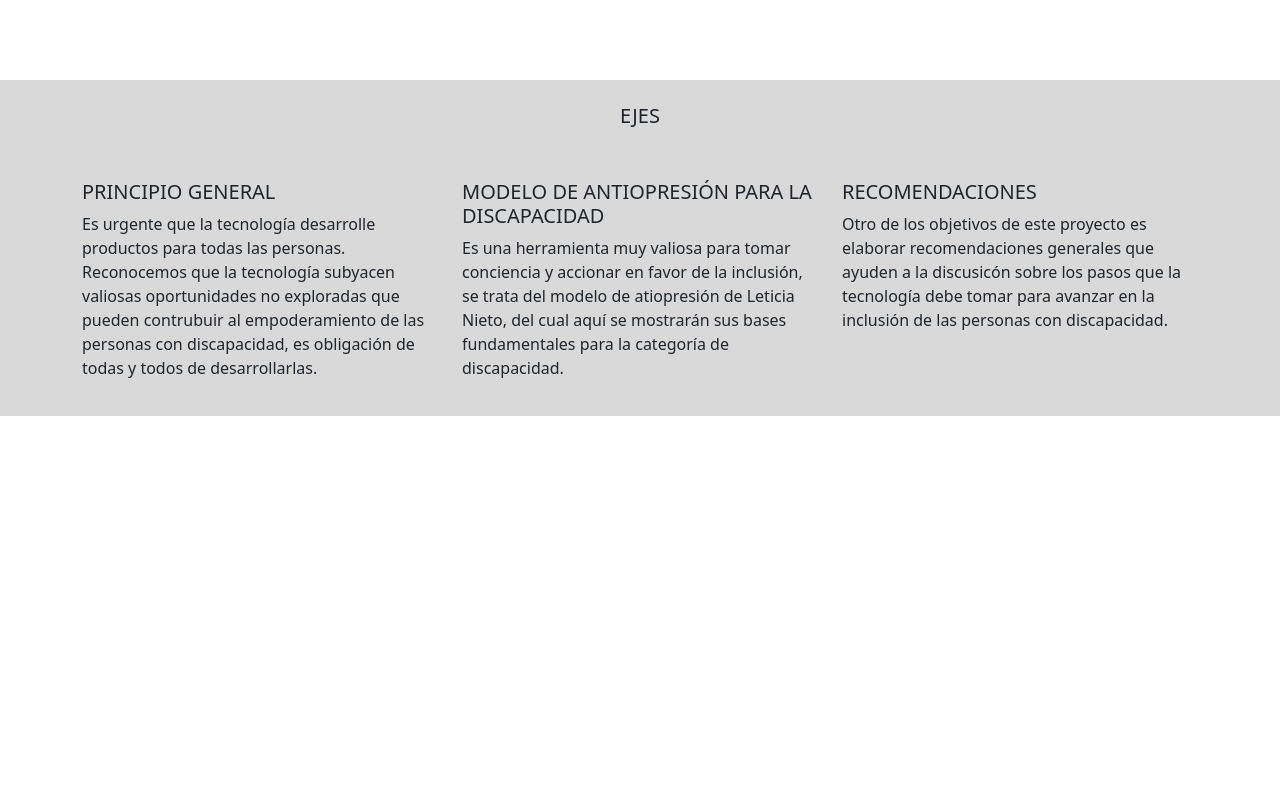
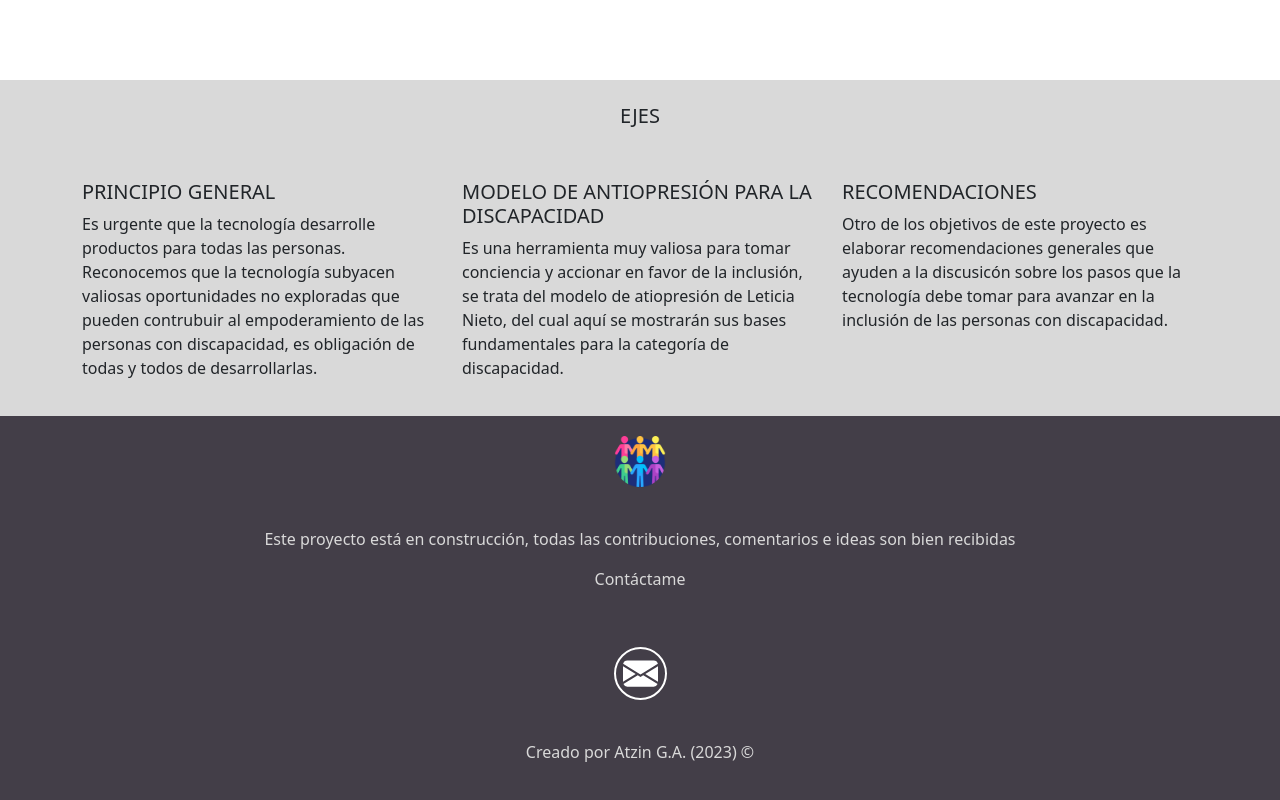
Before and after one commit to atzina/tecnologia-discapacidad, a React (Vite) app in the folder tecnologia_y_discapacidad/: page / in a window 1280 px wide. Shown: the part 963-1763 px from the top of the page. Before the commit the page ends 1379 px from the top, so only its background shows below. Built offline with nearby package versions, Linux system fonts and the light colour scheme.

Commit message:
footer I version

```diff
--- a/tecnologia_y_discapacidad/src/components/Home/Home.css
+++ b/tecnologia_y_discapacidad/src/components/Home/Home.css
@@ -49,3 +49,51 @@ main {
 .recomendaciones {
     padding: 20px;
 }
+
+/* Footer */
+
+footer {
+    background-color: #433E48;
+}
+
+footer div {
+    margin:20px;
+}
+div-text-footer {
+
+}
+
+footer p {
+    color:#D9D9D9
+}
+
+.image-final {
+    width: 10%;
+}
+
+.mail a {
+    display: flex;
+    align-items: center;
+    justify-content: center;
+    border: 2px solid white;
+    border-radius: 50px;
+    transition: all 0.2s ease-in;
+    padding: 7px;
+}
+
+.mail svg {
+    display: flex;
+    align-items: center;
+    justify-content: center;
+    color:white;
+}
+
+.mail a:hover svg {
+    color:black;
+}
+
+.mail a:hover {
+    background-color: white;
+    border: 2px solid rgb(13, 110, 253);
+
+}
--- a/tecnologia_y_discapacidad/src/components/Home/Home.jsx
+++ b/tecnologia_y_discapacidad/src/components/Home/Home.jsx
@@ -1,5 +1,6 @@
 import "./Home.css";
 import Persons from "../../assets/encabezado.jpg";
+import Icon from "../../assets/comunidad.png";
 
 function Home() {
   return (
@@ -26,7 +27,7 @@ function Home() {
       </section>
       <section className="section-ejes">
         <div className="ejes container">
-            <h5 className="title-ejes">EJES</h5>
+          <h5 className="title-ejes">EJES</h5>
           <div className="row">
             <div className="principio-gral col-12 col-md-4 col-lg-4">
               <h5>PRINCIPIO GENERAL</h5>
@@ -59,6 +60,35 @@ function Home() {
           </div>
         </div>
       </section>
+      <footer className="section-contacto d-flex flex-column align-items-center justify-content-center">
+        <div className="d-flex flex-column align-items-center justify-content-center div-icono-footer">
+          <img className="image-final" src={Icon}></img>
+        </div>
+        <div className="d-flex flex-column align-items-center justify-content-center div-text-footer">
+          <p>
+            Este proyecto está en construcción, todas las contribuciones,
+            comentarios e ideas son bien recibidas
+          </p>
+          <p>Contáctame</p>
+        </div>
+        <div className="d-flex flex-column align-items-center justify-content-center mail">
+          <a href="mailto:atzina@gmail.com" target="_blank" rel="noopener noreferrer">
+          <svg
+            xmlns="http://www.w3.org/2000/svg"
+            width="35"
+            height="35"
+            fill="currentColor"
+            class="bi bi-envelope-fill"
+            viewBox="0 0 16 16"
+          >
+            <path d="M.05 3.555A2 2 0 0 1 2 2h12a2 2 0 0 1 1.95 1.555L8 8.414.05 3.555ZM0 4.697v7.104l5.803-3.558L0 4.697ZM6.761 8.83l-6.57 4.027A2 2 0 0 0 2 14h12a2 2 0 0 0 1.808-1.144l-6.57-4.027L8 9.586l-1.239-.757Zm3.436-.586L16 11.801V4.697l-5.803 3.546Z" />
+          </svg>
+          </a>
+        </div>
+        <div>
+        <p>Creado por Atzin G.A. (2023) &#169;</p>
+        </div>
+      </footer>
     </>
   );
 }
```
